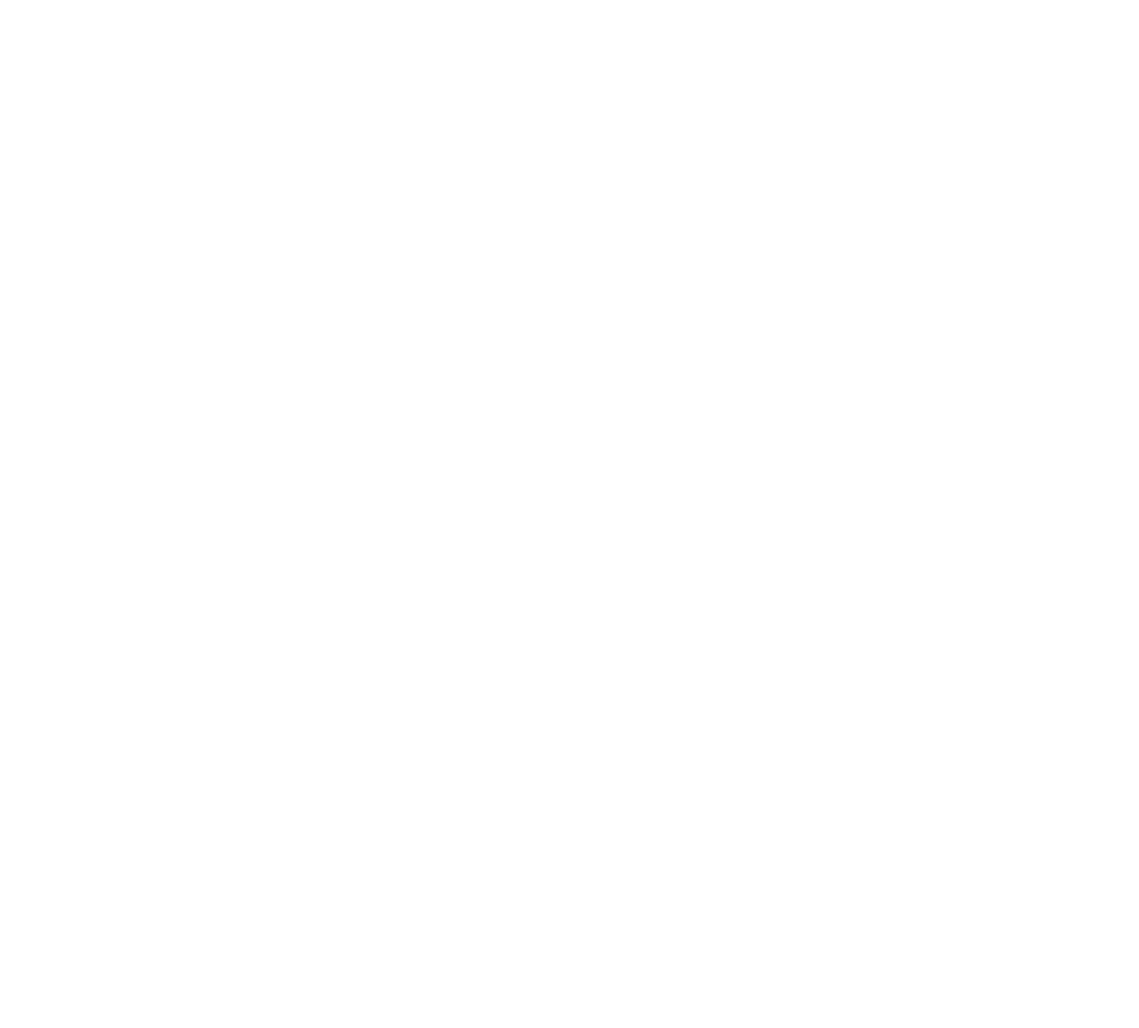
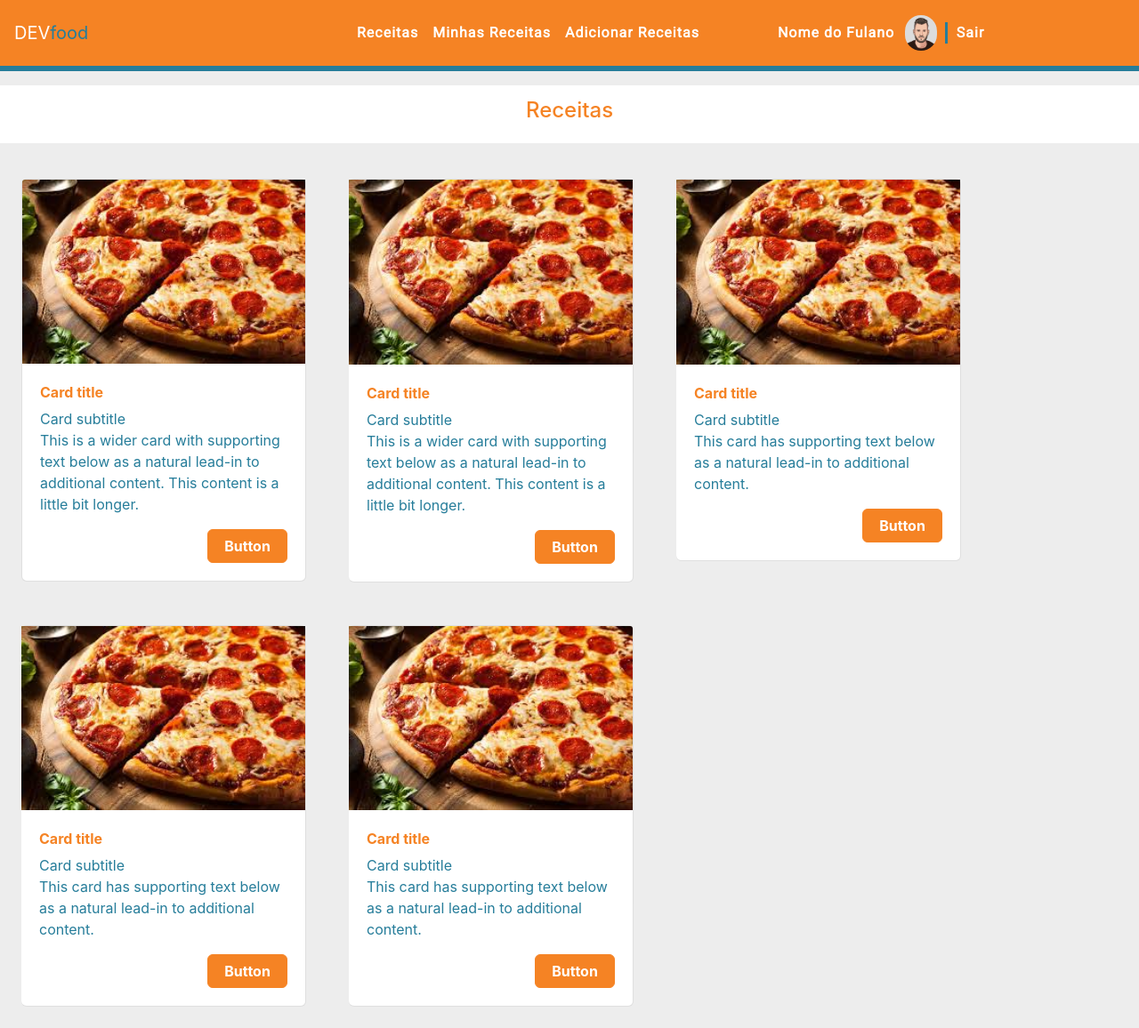
Before and after one commit to amoncruz/desafioReactJs, a React app: page /recipes in a window 1280 px wide. Shown: the whole page at 89% size. Before the commit the page ends 800 px from the top, so only its background shows below. Built offline with nearby package versions, Linux system fonts and the light colour scheme.

Commit message:
layout minhas receitas e biblioteca de icones

```diff
--- a/package.json
+++ b/package.json
@@ -17,6 +17,7 @@
     "bootstrap": "^4.4.1",
     "react": "^16.12.0",
     "react-dom": "^16.12.0",
+    "react-icons": "^3.9.0",
     "react-router-dom": "^5.1.2",
     "reactstrap": "^8.4.1",
     "webpack": "^4.41.2",
--- a/src/App.js
+++ b/src/App.js
@@ -1,14 +1,16 @@
 import React from 'react';
 import {BrowserRouter as Router,Switch,Route} from 'react-router-dom'
 import Login from './pages/login';
-import Home from './pages/home';
+import Recipes from './pages/recipes/index';
+import MyRecipes from './pages/myrecipes';
 
 const App=()=>{
     return(
         <Router>
             <Switch>
                 <Route path="/" exact component={Login}/>
-                <Route path="/home" component={Home}/>
+                <Route path="/recipes" component={Recipes}/>
+                <Route path="/myrecipes" component={MyRecipes}/>
             </Switch>
         </Router>
     )
--- a/src/assets/styles/styles.scss
+++ b/src/assets/styles/styles.scss
@@ -140,6 +140,23 @@
     font-weight: bold;
 }
 
+.plus-icon{
+    font-size:3rem;
+    color:$primary;
+    text-align: center;
+    margin: 0 auto;
+}
+
+.add-card{
+    height: 20rem;
+    align-items: center;
+    justify-content: center;
+
+    a{
+        font-size:1.2rem;
+    }
+}
+
 .card-body{
     color:$secondary;
 }
--- a/src/pages/login/index.js
+++ b/src/pages/login/index.js
@@ -1,5 +1,5 @@
 import React from 'react';
-import { Button, Form, FormGroup, Label, Input, FormText, Container } from 'reactstrap';
+import { Button, Form, FormGroup, Label, Input,Container } from 'reactstrap';
 import Menu from '../../components/NavBar';
 import Header from '../../components/Header';
 
--- a/src/pages/home/index.js
+++ b/src/pages/myrecipes/index.js
@@ -19,8 +19,9 @@
 import { Link } from 'react-router-dom';
 import profile from '../../assets/img/profile.jpg'
 import pizza from '../../assets/img/pizza.jpg'
+import {AiOutlinePlus } from 'react-icons/ai';
 
-const Home = (props) => {
+const MyRecipes = (props) => {
 
     const [isOpen, setIsOpen] = useState(false);
 
@@ -54,7 +55,7 @@
                 </Collapse>
             </Menu>
             <Container fluid>
-                <Header title="Receitas"/>
+                <Header title="Minhas Receitas"/>
                 <div className="recipes">
                 <CardGroup>
                     <Card>
@@ -102,6 +103,10 @@
                         <Button color="primary">Button</Button>
                         </CardBody>
                     </Card>
+                    <Card className="add-card">
+                        <AiOutlinePlus className="plus-icon"/>
+                        <Link>Adicionar Receita</Link>
+                    </Card>
                     </CardGroup>
                 </div>
             </Container>
@@ -109,4 +114,4 @@
        );
 }
 
-export default Home;
+export default MyRecipes;
--- /dev/null
+++ b/src/pages/recipes/index.js
@@ -0,0 +1,112 @@
+import React,{useState} from 'react';
+import { Nav,
+        Container,
+        NavItem,
+        NavLink,
+        CardBody,
+        CardGroup,
+        Card,
+        CardTitle,
+        CardImg,
+        CardSubtitle,
+        CardText,
+        Button,
+        Collapse,
+        NavbarToggler
+     } from 'reactstrap';
+import Menu from '../../components/NavBar';
+import Header from '../../components/Header';
+import { Link } from 'react-router-dom';
+import profile from '../../assets/img/profile.jpg'
+import pizza from '../../assets/img/pizza.jpg'
+
+const Recipes = (props) => {
+
+    const [isOpen, setIsOpen] = useState(false);
+
+    const toggle = () => setIsOpen(!isOpen);
+
+  return (
+    <>
+            <Menu>
+            <NavbarToggler onClick={toggle}/>
+            <Collapse isOpen={isOpen} navbar>
+                <Nav className="mx-auto" navbar>
+                    <NavItem>
+                        <NavLink href="/receitas">Receitas</NavLink>
+                    </NavItem>
+                    <NavItem>
+                        <NavLink href="/minhasreceitas">Minhas Receitas</NavLink>
+                    </NavItem>
+                    <NavItem>
+                        <NavLink href="/receitas/add">Adicionar Receitas</NavLink>
+                    </NavItem>
+
+                    <NavItem className="sign-out">
+                        <h6>Nome do Fulano</h6>
+                        <img src={profile} className="img-profile-menu"/>
+                        <Link>
+                        Sair
+                        </Link>
+                    </NavItem>
+
+                </Nav>
+                </Collapse>
+            </Menu>
+            <Container fluid>
+                <Header title="Receitas"/>
+                <div className="recipes">
+                <CardGroup>
+                    <Card>
+                        <CardImg top width="100%" src={pizza} />
+                        <CardBody>
+                        <CardTitle>Card title</CardTitle>
+                        <CardSubtitle>Card subtitle</CardSubtitle>
+                        <CardText>This is a wider card with supporting text below as a natural lead-in to additional content. This content is a little bit longer.</CardText>
+                        <Button color="primary">Button</Button>
+                        </CardBody>
+                    </Card>
+                    <Card>
+                        <CardImg top width="100%" src={pizza} />
+                        <CardBody>
+                        <CardTitle>Card title</CardTitle>
+                        <CardSubtitle>Card subtitle</CardSubtitle>
+                        <CardText>This is a wider card with supporting text below as a natural lead-in to additional content. This content is a little bit longer.</CardText>
+                        <Button color="primary">Button</Button>
+                        </CardBody>
+                    </Card>
+                    <Card>
+                        <CardImg top width="100%" src={pizza} />
+                        <CardBody>
+                        <CardTitle>Card title</CardTitle>
+                        <CardSubtitle>Card subtitle</CardSubtitle>
+                        <CardText>This card has supporting text below as a natural lead-in to additional content.</CardText>
+                        <Button color="primary">Button</Button>
+                        </CardBody>
+                    </Card>
+                    <Card>
+                        <CardImg top width="100%" src={pizza} />
+                        <CardBody>
+                        <CardTitle>Card title</CardTitle>
+                        <CardSubtitle>Card subtitle</CardSubtitle>
+                        <CardText>This card has supporting text below as a natural lead-in to additional content.</CardText>
+                        <Button color="primary">Button</Button>
+                        </CardBody>
+                    </Card>
+                    <Card>
+                        <CardImg top width="100%" src={pizza} />
+                        <CardBody>
+                        <CardTitle>Card title</CardTitle>
+                        <CardSubtitle>Card subtitle</CardSubtitle>
+                        <CardText>This card has supporting text below as a natural lead-in to additional content.</CardText>
+                        <Button color="primary">Button</Button>
+                        </CardBody>
+                    </Card>
+                    </CardGroup>
+                </div>
+            </Container>
+            </>
+       );
+}
+
+export default Recipes;
```
Also changed, not shown: 1 other file (tests, documents, lock files or other folders).
